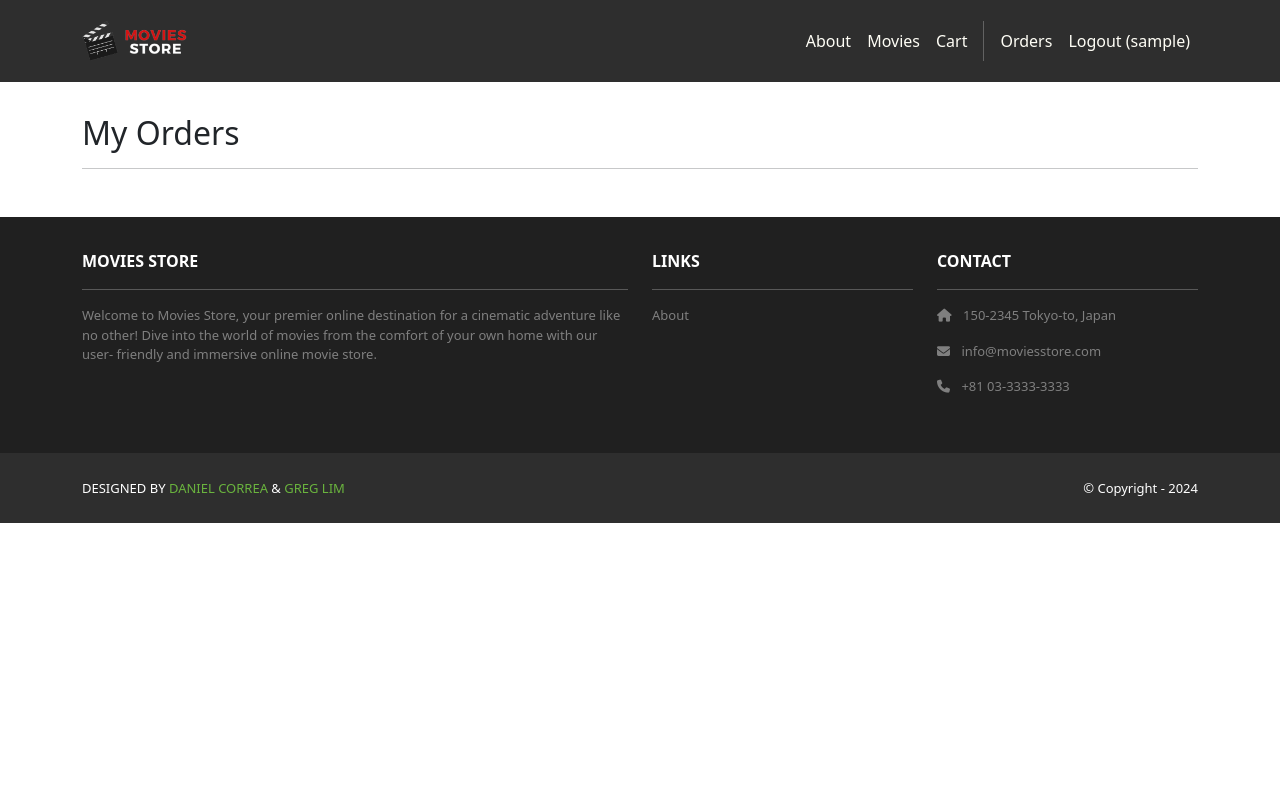
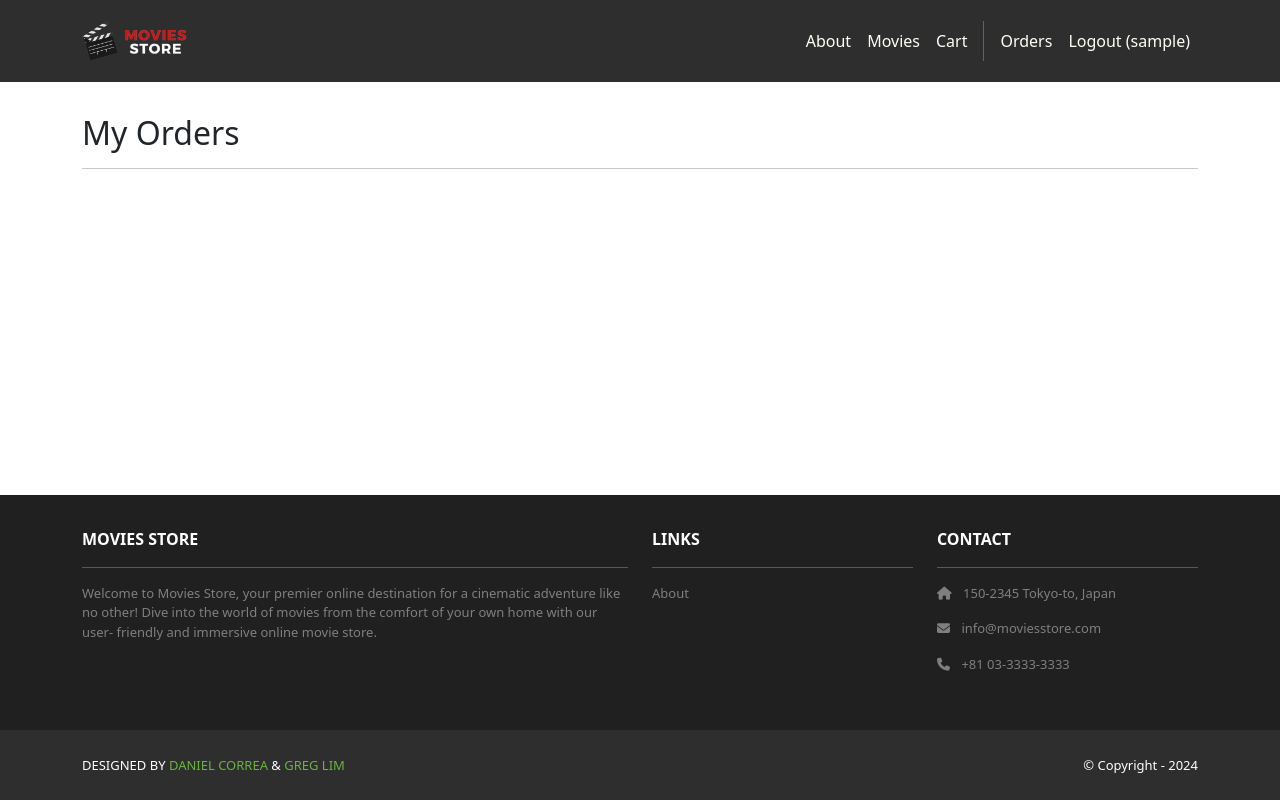
Before and after one commit to ducharper/moviesstore, a Django app: page /accounts/orders/ in a window 1280 px wide. Run offline with Django 5.2, Linux system fonts and the light colour scheme; the visitor is signed in with stand-in values (Sample User, id 1); data that the repository does not hold is empty; some libraries are stand-ins or nearby versions.

Commit message:
UI bugfix

```diff
--- a/moviesstore/templates/base.html
+++ b/moviesstore/templates/base.html
@@ -22,7 +22,7 @@
     <meta name="viewport" content="width=device-width,
       initial-scale=1" />
   </head>
-  <body>
+  <body class="d-flex flex-column min-vh-100">
     <!-- Header -->
      <nav class="p-3 navbar navbar-dark bg-dark navbar-expand-lg">
       <div class="container">
@@ -73,7 +73,7 @@
       {% endblock content %}
     </div>
     <!-- Footer -->
-     <section class="p-3 ms-footer d-none d-md-block">
+     <section class="p-3 ms-footer d-none d-md-block mt-auto">
       <div class="container">
         <div class="row mt-3 text-white">
           <div class="col-md-6 col-lg-6 col-xl-6 mx-auto mb-4">
```
